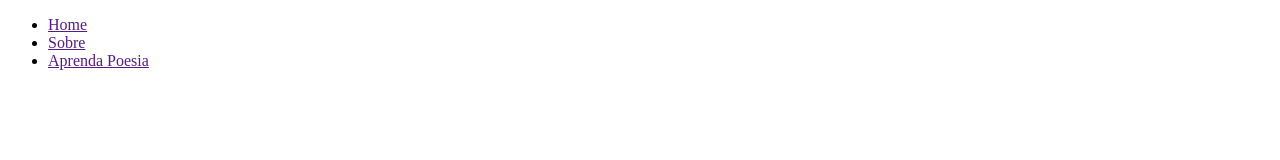
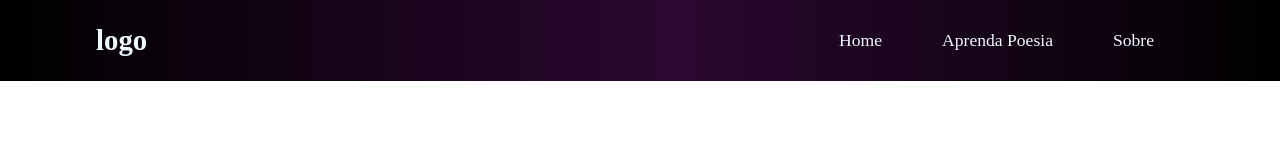
Before and after one commit to RobsonGomes1/Poetic, a plain HTML site: page index.html in a window 1280 px wide. Drawn offline with Linux system fonts and the light colour scheme.

Commit message:
Update Menu

```diff
--- a/assets/css/menu.css
+++ b/assets/css/menu.css
@@ -8,20 +8,124 @@
 }
 
 
-html, body{
-    margin: 0;
-    padding: 0;
+/* --------------------------------------- */
+
+header{
+
+    background: linear-gradient(90deg, rgba(0,0,0,1) 0%, rgba(43,8,48,1) 53%, rgba(0,0,0,1) 100%);
+
 }
 
+/* --------------------------------------- */
 
-#menu {
 
-background-color: rgb(69, 117, 158);
-display: flex;
+
+.nav-bar{
+    display: flex;
+    justify-content: space-between;
+    padding: 1.5rem 6rem;
+
+}
+
+.logo{
+
+    display: flex;
+    align-items: center;
 
 }
 
 
-#menu ul li {
-    display: block;
+.logo h1{
+
+    color: aliceblue;
+    font-size: 1.8em;
 }
+
+
+/* --------------------------------------- */
+
+
+.nav-list{
+
+    display: flex;
+    align-items: center;
+
+}
+
+
+.nav-list ul{
+
+    display: flex;
+    list-style: none;
+    justify-content: center;
+
+}
+
+
+/* --------------------------------------- */
+
+
+.nav-item{
+
+    margin: 0 30px;
+
+}
+
+/* --------------------------------------- */
+
+
+.nav-link{
+
+    color: aliceblue;
+    text-decoration: none;
+    font-size: 1.1em;
+
+}
+
+
+/* --------------------------------------- */
+
+
+.mobile-menu-icon{
+    display: none;
+}
+
+
+.mobile-menu{
+    display: none;
+}
+
+.icon{
+    width: 30px;
+
+}
+
+/* --------------------------------------- */
+
+
+@media screen and (max-width:730px) {
+
+
+    .nav-bar {
+
+        padding: 1.5rem 4rem;
+    }
+
+    .nav-item{
+        display: none;
+    }
+
+    .mobile-menu-icon{
+        display: block;
+    }
+
+
+    .mobile-menu-icon button {
+
+        background-color: transparent;
+        border: none;
+        cursor: pointer;
+    }
+
+
+}
--- a/index.html
+++ b/index.html
@@ -3,32 +3,70 @@
 <head>
   <meta charset="UTF-8">
   <meta name="viewport" content="width=device-width, initial-scale=1.0">
+  <link rel="stylesheet" href="assets/css/menu.css">
+
+
+
   <title>Poetic</title>
 
 </head>
 <body>
 
-
 <header>
 
 
-<nav id="menu" >
+<nav class="nav-bar">
 
 
-<ul>
+<div class="logo">
+
+  <h1>logo</h1>
+
+</div>
+
+<!-- ------------- -->
+
+<div class="nav-list">
 
 
-<li><a href="">Home</a></li>
-
-<li><a href="">Sobre</a></li>
-
-<li><a href="">Aprenda Poesia</a></li>
+  <ul>
 
 
-</ul>
 
 
+    <li class="nav-item"><a href="" class="nav-link">Home</a></li>
+    <li class="nav-item"><a href="" class="nav-link">Aprenda Poesia</a></li>
+    <li class="nav-item"><a href="" class="nav-link">Sobre</a></li>
+
+  </ul>
+</div>
+
+
+<!-- ------------- -->
+
+
+<div class="mobile-menu-icon">
+
+  <button><img class="icon" src="assets/icons/book-closed.svg" alt=""></button>
+
+</div>
+
 </nav>
+
+
+<div class="mobile-menu">
+
+
+  <ul>
+
+    <li class="nav-item"><a href="" class="nav-link">Home</a></li>
+    <li class="nav-item"><a href="" class="nav-link">Aprenda Poesia</a></li>
+    <li class="nav-item"><a href="" class="nav-link">Sobre</a></li>
+
+  </ul>
+
+
+</div>
 
 
 
@@ -40,12 +78,5 @@
 
 
 
-
-
-
-
-
-
-
 </body>
 </html>
```
Also changed, not shown: assets/icons/book-closed.svg (added), assets/icons/book-opened.svg (added), assets/icons/book.png (deleted), assets/js/script.js (added), 1 other file.
